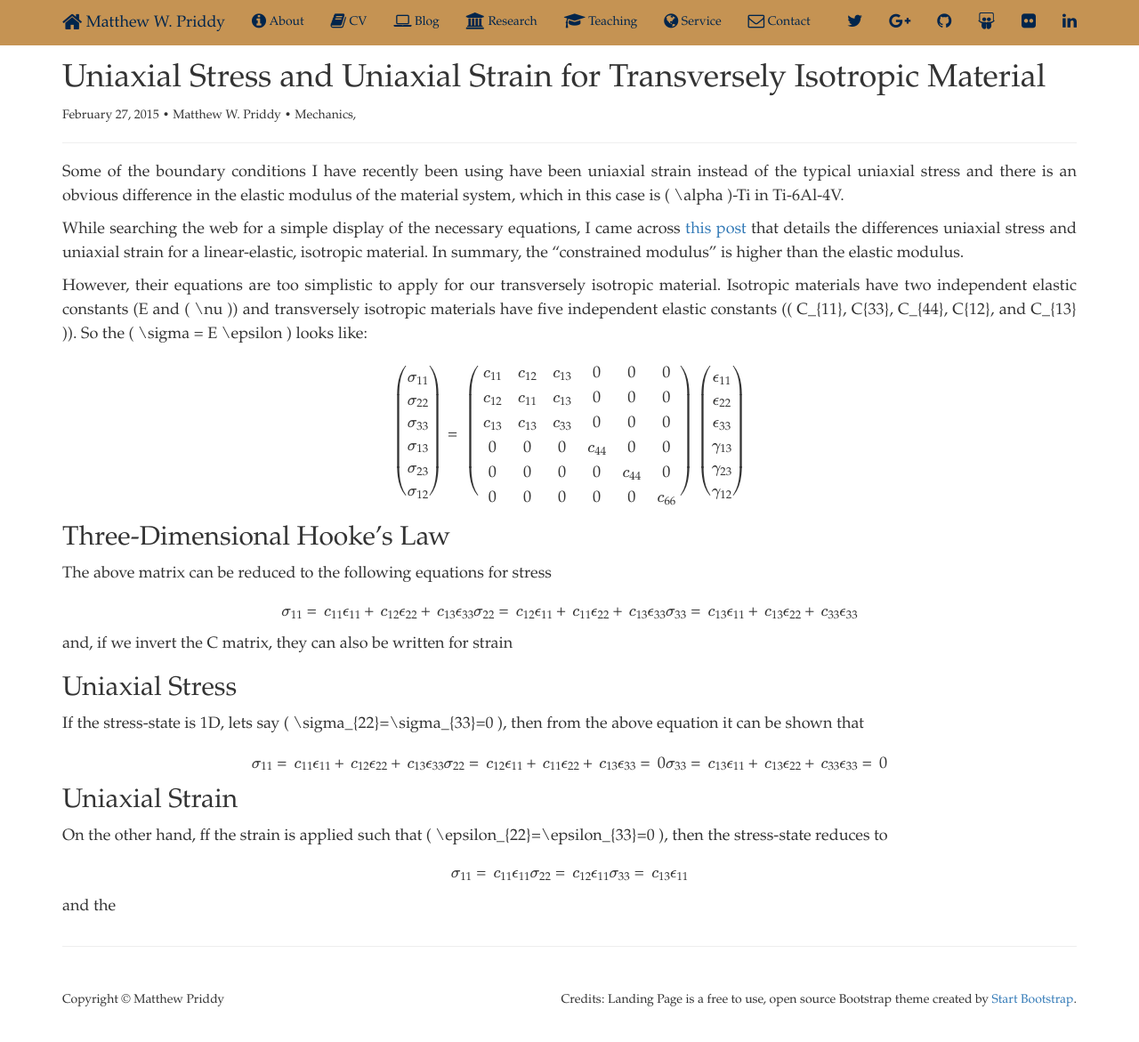
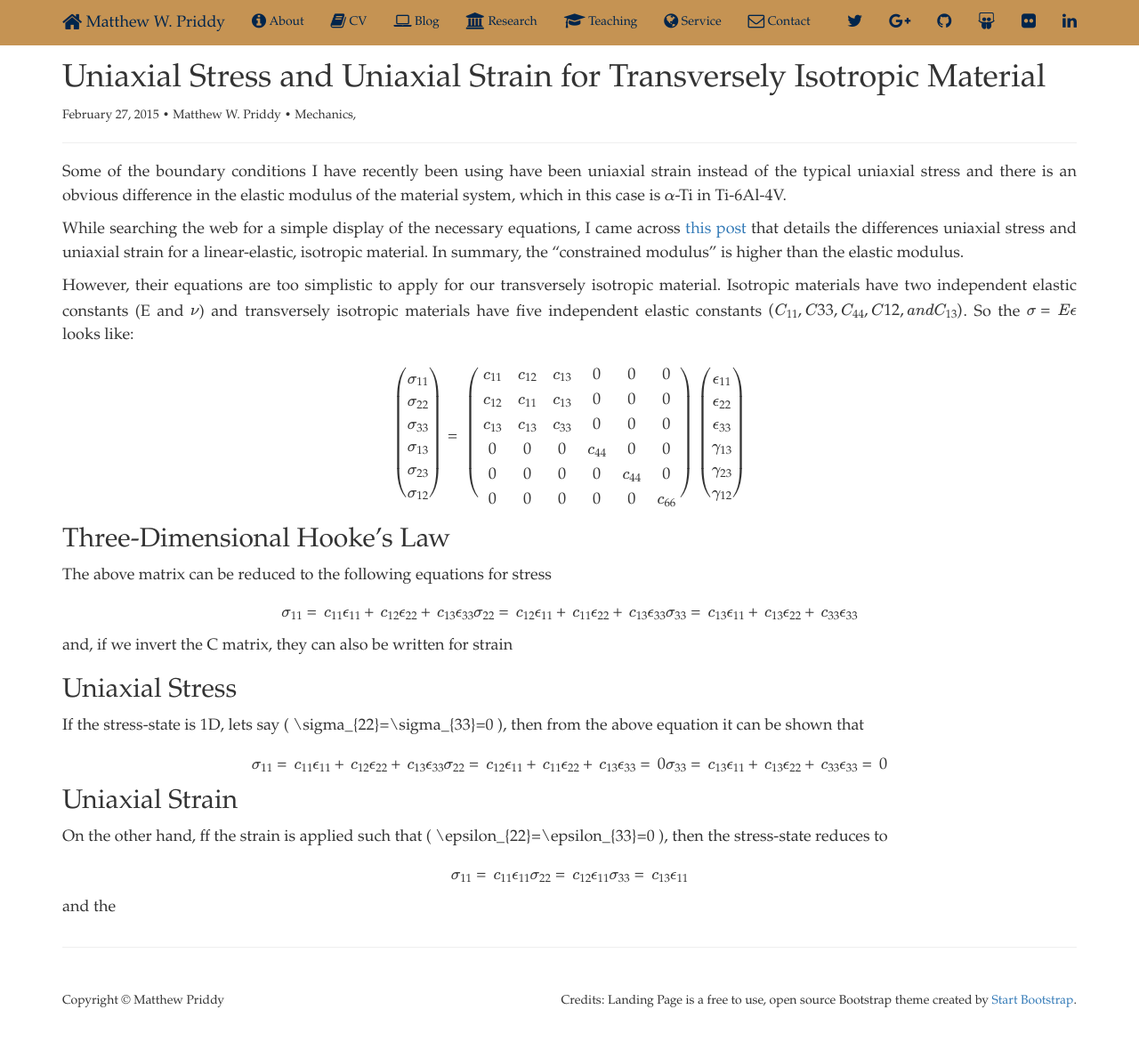
Before and after one commit to mwpriddy/mwpriddy.github.io, a Jekyll site: the page built from _posts/2015-03-04-Uniaxial-Stress-Strain-Transverse-Isotropic-Material.md, in a window 1280 px wide and 1185 px high. Shown: the top 1171 px of the window at 89% size. Built offline with Jekyll 4.4.1, drawn with Linux system fonts in a browser that asks for light colours; nearby versions of some CDN libraries; formulas are drawn with MathJax 3.

Commit message:
Update 2015-03-04-Uniaxial-Stress-Strain-Transverse-Isotropic-Material.md

```diff
--- a/_posts/2015-03-04-Uniaxial-Stress-Strain-Transverse-Isotropic-Material.md
+++ b/_posts/2015-03-04-Uniaxial-Stress-Strain-Transverse-Isotropic-Material.md
@@ -7,11 +7,11 @@ meta: Mechanics,
 cover: "/images/IMAG1336.jpg"
 ---
 
-Some of the boundary conditions I have recently been using have been uniaxial strain instead of the typical uniaxial stress and there is an obvious difference in the elastic modulus of the material system, which in this case is \( \alpha \)-Ti in Ti-6Al-4V.
+Some of the boundary conditions I have recently been using have been uniaxial strain instead of the typical uniaxial stress and there is an obvious difference in the elastic modulus of the material system, which in this case is \\( \alpha \\)-Ti in Ti-6Al-4V.
 
 While searching the web for a simple display of the necessary equations, I came across [this post](http://csmbrannon.net/2012/08/02/distinction-between-uniaxial-stress-and-uniaxial-strain/) that details the differences uniaxial stress and uniaxial strain for a linear-elastic, isotropic material.  In summary, the "constrained modulus" is higher than the elastic modulus.
 
-However, their equations are too simplistic to apply for our transversely isotropic material.  Isotropic materials have two independent elastic constants (E and \( \nu \)) and transversely isotropic materials have five independent elastic constants \(( C_{11}, C{33}, C_{44}, C{12}, and C_{13} )\).  So the \( \sigma = E \epsilon \) looks like:
+However, their equations are too simplistic to apply for our transversely isotropic material.  Isotropic materials have two independent elastic constants (E and \\( \nu \\)) and transversely isotropic materials have five independent elastic constants \\(( C_{11}, C{33}, C_{44}, C{12}, and C_{13} )\\).  So the \\( \sigma = E \epsilon \\) looks like:
 
 $$
 \begin{pmatrix}
```
